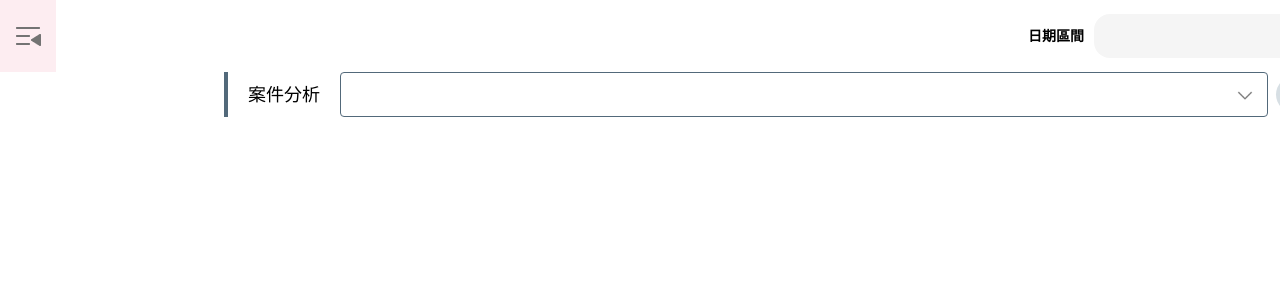
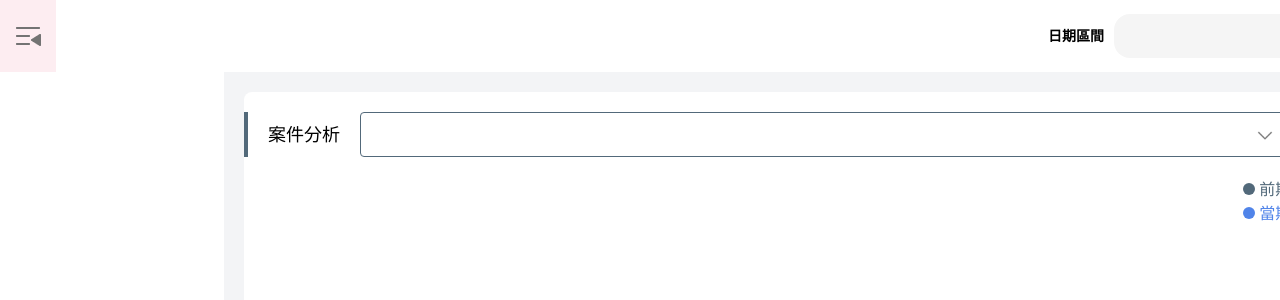
Before and after one commit to cindy951357/big-data-sample, a JavaScript app: page / in a window 1280 px wide. Shown: the top 300 px of the page. Built offline with nearby package versions, Linux system fonts and the light colour scheme; the HTML template or start-up script is replaced by a standard one.

Commit message:
rows-of-period

```diff
--- a/src/components/MainArea.js
+++ b/src/components/MainArea.js
@@ -1,9 +1,29 @@
 import { FilterCaseBar } from "./FilterCaseBar";
+
+const RowsOfPeriod = () => {
+    return (
+        <div className="rows-of-period w-full flex flex-col items-end pt-[20px] pr-[20px]">
+            <div className="text-[#52697A] flex items-center">
+                <div className="rounded-full w-[12px] h-[12px] bg-[#52697A] mr-[4px]"></div>
+                前期1346筆
+            </div>
+            <div className="text-[#5084E9] flex items-center">
+                <div className="rounded-full  w-[12px] h-[12px] bg-[#5084E9] mr-[4px]"></div>
+                當期1483筆
+            </div>
+        </div>
+    )
+}
 
 const MainArea = () => {
     return (
-        <div className="main-area">
-            <FilterCaseBar/>
+        <div className="main-area-bg bg-gray-100 h-full overflow-hidden">
+            <div className="main-area mt-[20px] ml-[20px] bg-white rounded-tl-lg h-full
+                pt-[20px]
+            ">
+                <FilterCaseBar/>
+                <RowsOfPeriod/>
+            </div>
         </div>
     )
 }
```
